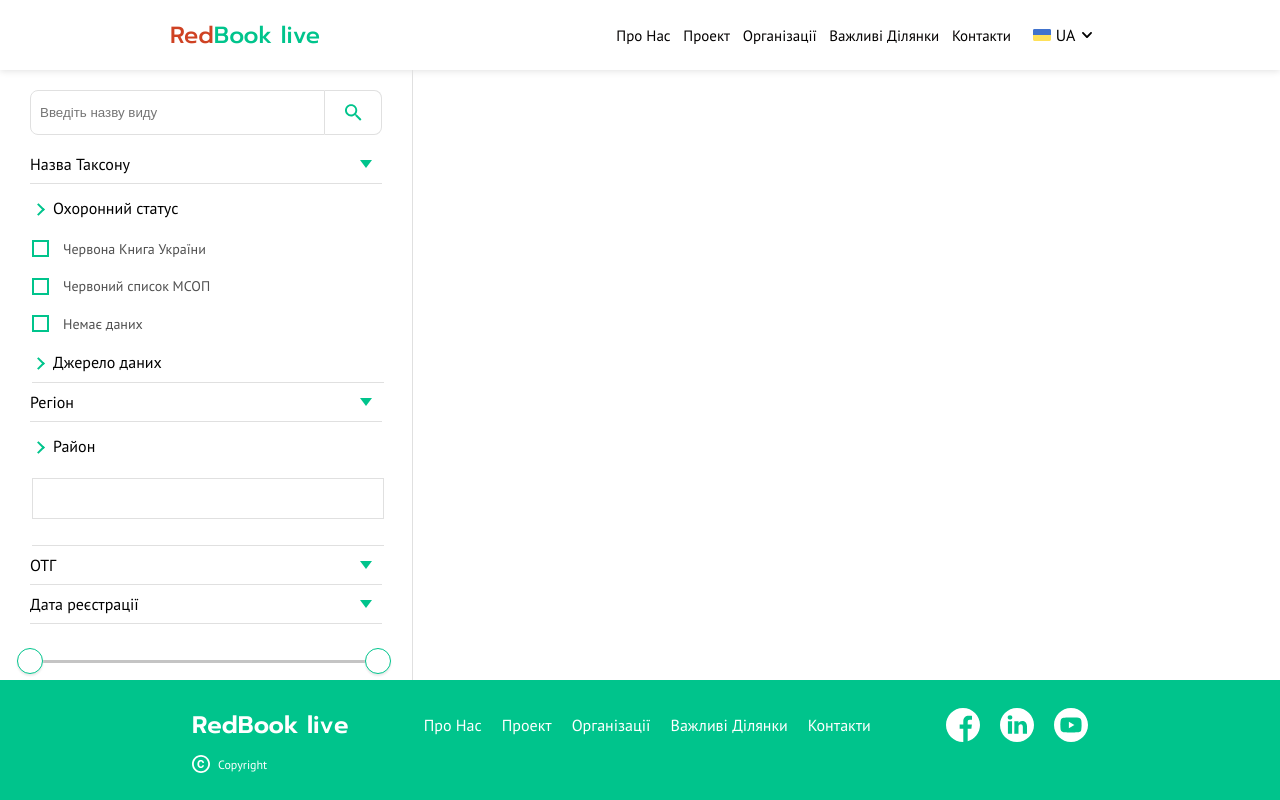
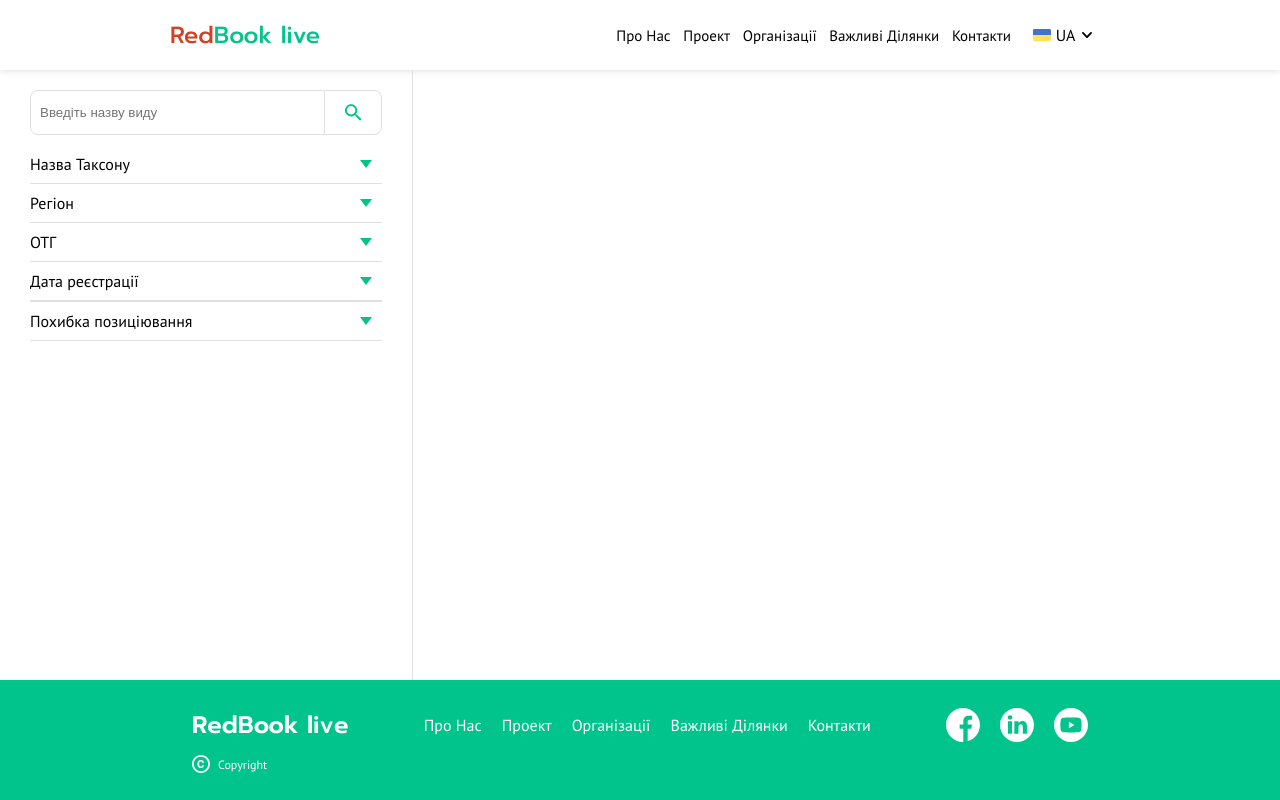
Before and after one commit to evventol/RedBook_live, a React (Create React App) app: page / in a window 1280 px wide. Built offline with nearby package versions, Linux system fonts and the light colour scheme.

Commit message:
поправлены range берунки, по умолчанию блоки в sidebar закрыты, файлы config упорядочены

```diff
--- a/src/components/app.jsx
+++ b/src/components/app.jsx
@@ -6,20 +6,13 @@ import Aside from './aside'
 import './app.scss'
 import { Footer } from './footer'
 
-const App = (props) => {
+const App = () => {
   return (
     <div className="App">
       <Header />
       <main className="main">
-        <Sidebar
-          selectTaxonData={props.state.sidebar.selectTaxonData}
-          positioningErrorData={props.state.sidebar.positioningErrorData}
-        />
-        {/* <Aside
-          baseLayersData={props.state.aside.baseLayersData}
-          biodiversityData={props.state.aside.biodiversityData}
-          openSpatialBasesData={props.state.aside.openSpatialBasesData}
-        /> */}
+        <Sidebar />
+        {/* <Aside /> */}
       </main>
       <Footer />
     </div>
--- a/src/state.js
+++ b/src/components/aside/aside.config.js
@@ -1,57 +1,4 @@
-let state = {
-  sidebar: {
-    selectTaxonData: [
-      {
-        id: 'red-book-ukraine',
-        htmlFor: 'red-book-ukraine',
-        title: 'Червона Книга України',
-        value: '1'
-      },
-      {
-        id: 'red-list',
-        htmlFor: 'red-list',
-        title: 'Червоний список МСОП',
-        value: '2'
-
-      },
-      {
-        id: 'no-data',
-        htmlFor: 'no-data',
-        title: 'Немає даних',
-        value: '3'
-
-      },
-    ],
-
-    positioningErrorData: [
-      {
-        id: 'none-data',
-        htmlFor: 'none-data',
-        title: 'Немає даних',
-      },
-      {
-        id: 'up-to-30m',
-        htmlFor: 'up-to-30m',
-        title: 'До 30 м',
-      },
-      {
-        id: 'up-to-100m',
-        htmlFor: 'up-to-100m',
-        title: 'До 100 м',
-      },
-      {
-        id: 'up-to-1km',
-        htmlFor: 'up-to-1km',
-        title: 'До 1 км',
-      },
-      {
-        id: 'more-than-1km',
-        htmlFor: 'more-than-1km',
-        title: 'Понад 1 км',
-      },
-    ],
-  },
-  aside: {
+export const asideConfig = {
     baseLayersData: [
       {
         id: 'orthophotomap',
@@ -128,7 +75,4 @@ let state = {
         title: 'інше',
       },
     ],
-  },
-}
-
-export default state
+  }
--- a/src/components/aside/index.jsx
+++ b/src/components/aside/index.jsx
@@ -3,15 +3,17 @@ import styles from './aside.module.scss'
 import BaseLayers from './baseLayers'
 import Biodiversity from './biodiversity'
 import OpenSpatialBases from './openSpatialBases'
+import {asideConfig} from './aside.config.js'
 
-const Aside = (props) => {
+
+const Aside = () => {
   return (
     <aside className={styles.aside}>
-      <BaseLayers baseLayersData={props.baseLayersData} />
+      <BaseLayers baseLayersData={asideConfig.baseLayersData} />
 
-      <Biodiversity biodiversityData={props.biodiversityData} />
+      <Biodiversity biodiversityData={asideConfig.biodiversityData} />
 
-      <OpenSpatialBases openSpatialBasesData={props.openSpatialBasesData} />
+      <OpenSpatialBases openSpatialBasesData={asideConfig.openSpatialBasesData} />
     </aside>
   )
 }
--- a/src/components/sidebar/index.jsx
+++ b/src/components/sidebar/index.jsx
@@ -6,18 +6,19 @@ import SelectRegion from './selectRegion'
 import SelectOTG from './selectOTG'
 import SelectDataRegister from './selectDateRegister'
 import PositioningError from './positioningError'
+import {sidebarConfig} from './sidebar.config'
 
-export default function Sidebar(props) {
+export default function Sidebar() {
   const [isOpened, toggleSidebar] = useState(false);
 
   return (
     <div className={[styles.sidebar, !isOpened ? styles.opened : ''].join(' ')}>
         <Search />
-        <SelectTaxon selectTaxonData={props.selectTaxonData} />
+        <SelectTaxon selectTaxonData={sidebarConfig.selectTaxonData} />
         <SelectRegion />
         <SelectOTG />
         <SelectDataRegister />
-        <PositioningError positioningErrorData={props.positioningErrorData} />
+        <PositioningError positioningErrorData={sidebarConfig.positioningErrorData} />
     </div>
   )
 }
--- a/src/components/sidebar/positioningError/index.jsx
+++ b/src/components/sidebar/positioningError/index.jsx
@@ -3,7 +3,7 @@ import styles from '../sidebar.module.scss'
 import InputCheckbox from '../inputCheckbox'
 
 const PositioningError = (props) => {
-  const [isShown, setIsShown] = useState(true);
+  const [isShown, setIsShown] = useState(false);
 
   const toggleFIeldset = () => setIsShown(!isShown);
   let positioningErrorCheckbox = props.positioningErrorData.map((input) => (
--- a/src/components/sidebar/selectDateRegister/index.jsx
+++ b/src/components/sidebar/selectDateRegister/index.jsx
@@ -3,30 +3,33 @@ import styles from './selectDateRegister.module.scss'
 import { withStyles, makeStyles } from '@material-ui/core/styles'
 import Slider from '@material-ui/core/Slider'
 
-const SelectDataRegister = (props) => {
+const SelectDataRegister = () => {
 
   const useStyles = makeStyles((theme) => ({
     root: {
-      width: 300 + theme.spacing(3) * 2,
+      width: 280 + theme.spacing(3) * 2,
     },
     margin: {
       height: theme.spacing(3),
     },
   }))
-  const AirbnbSlider = withStyles({
+  const RangeSlider = withStyles({
     root: {
       color: '#00c48c',
       height: 3,
       padding: '3.6rem 0 1.6rem 0',
+
     },
+
     thumb: {
       height: 26,
       width: 26,
       backgroundColor: '#fff',
       border: '.1rem solid currentColor',
       marginTop: -12,
-      marginLeft: -13,
+      marginLeft: 0,
       boxShadow: '#ebebeb 0rem .2rem .2rem',
+      left: '9.3rem',
       '&:focus, &:hover, &$active': {
         boxShadow: '#ccc 0rem .2rem .3rem .1rem',
       },
@@ -40,37 +43,35 @@ const SelectDataRegister = (props) => {
       color: '#c4c4c4',
       opacity: 0.4,
       height: 3,
+      marginLeft: 10
     },
   })(Slider)
 
+
+
   function valuetext(value) {
-    return `${value}°C`
+    return `${value}`
   }
 
-  function AirbnbThumbComponent(props) {
-    return <span {...props}></span>
-  }
   const classes = useStyles()
-  const [value, setValue] = React.useState([1950, 2015])
+  const [value, setValue] = React.useState([1975, 2000])
 
   const handleChange = (event, newValue) => {
     setValue(newValue)
 
   }
-  const [isShown, setIsShown] = useState(true);
+  const [isShown, setIsShown] = useState(false);
 
   const toggleFIeldset = () => setIsShown(!isShown);
-
 
   return (
 <>
       <div className={styles.dataRegister}>
-        <h2 className={styles.h2} onClick={toggleFIeldset}>Дата реєстрації </h2>
+        <h2 className={styles.h2} onClick={toggleFIeldset} >Дата реєстрації </h2>
         {isShown &&
         <>
           <div className={classes.root}>
-            <AirbnbSlider
-              ThumbComponent={AirbnbThumbComponent}
+            <RangeSlider
               value={value}
               min={1950}
               max={2015}
@@ -83,13 +84,11 @@ const SelectDataRegister = (props) => {
           </div>
           <div className={styles.countYear}>
             <span className={styles.countYearStart + ' ' + styles.span}>
-              1950 рік
+              {value[0]} рік
             </span>
             <span className={styles.span + ' ' + styles.countYearEnd}>
-              2015 рік
+            {value[1]} рік
             </span>
-
-
           </div>
           </>
 }
--- a/src/components/sidebar/selectRegion/index.jsx
+++ b/src/components/sidebar/selectRegion/index.jsx
@@ -2,7 +2,7 @@ import React, {useState} from 'react'
 import styles from './selectRegion.module.scss'
 
 const SelectRegion = (props) => {
-  const [isShown, setIsShown] = useState(true);
+  const [isShown, setIsShown] = useState(false);
 
   const toggleFIeldset = () => setIsShown(!isShown);
   return (
--- a/src/components/sidebar/selectTaxon/index.jsx
+++ b/src/components/sidebar/selectTaxon/index.jsx
@@ -4,7 +4,7 @@ import InputCheckbox from '../inputCheckbox'
 
 
 const SelectTaxon = (props) => {
-  const [isShown, setIsShown] = useState(true);
+  const [isShown, setIsShown] = useState(false);
 
   const toggleFIeldset = () => setIsShown(!isShown);
 
--- /dev/null
+++ b/src/components/sidebar/sidebar.config.js
@@ -0,0 +1,52 @@
+export const sidebarConfig = {
+    selectTaxonData: [
+      {
+        id: 'red-book-ukraine',
+        htmlFor: 'red-book-ukraine',
+        title: 'Червона Книга України',
+        value: '1'
+      },
+      {
+        id: 'red-list',
+        htmlFor: 'red-list',
+        title: 'Червоний список МСОП',
+        value: '2'
+
+      },
+      {
+        id: 'no-data',
+        htmlFor: 'no-data',
+        title: 'Немає даних',
+        value: '3'
+
+      },
+    ],
+
+    positioningErrorData: [
+      {
+        id: 'none-data',
+        htmlFor: 'none-data',
+        title: 'Немає даних',
+      },
+      {
+        id: 'up-to-30m',
+        htmlFor: 'up-to-30m',
+        title: 'До 30 м',
+      },
+      {
+        id: 'up-to-100m',
+        htmlFor: 'up-to-100m',
+        title: 'До 100 м',
+      },
+      {
+        id: 'up-to-1km',
+        htmlFor: 'up-to-1km',
+        title: 'До 1 км',
+      },
+      {
+        id: 'more-than-1km',
+        htmlFor: 'more-than-1km',
+        title: 'Понад 1 км',
+      },
+    ],
+  }
--- a/src/index.js
+++ b/src/index.js
@@ -3,11 +3,10 @@ import ReactDOM from 'react-dom'
 import App from './components/app'
 import { Provider } from 'react-redux'
 import { Store } from './store'
-import state from './state'
 
 ReactDOM.render(
   <Provider store={Store}>
-    <App state={state} />
+    <App />
   </Provider>,
   document.getElementById('root'),
 )
```
